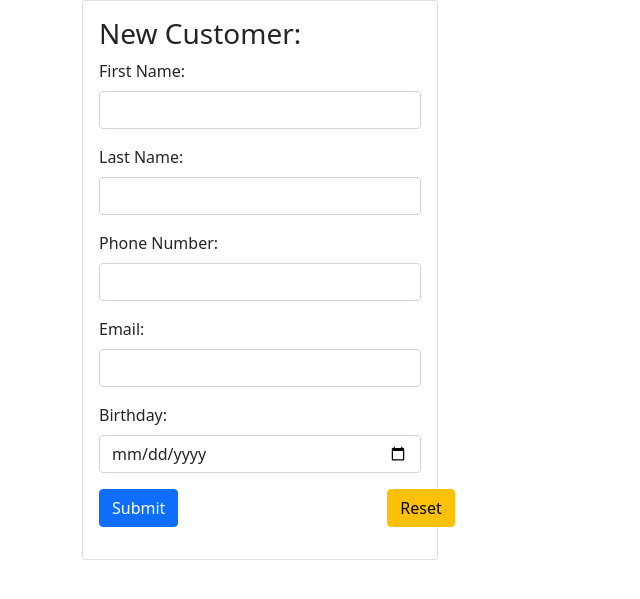
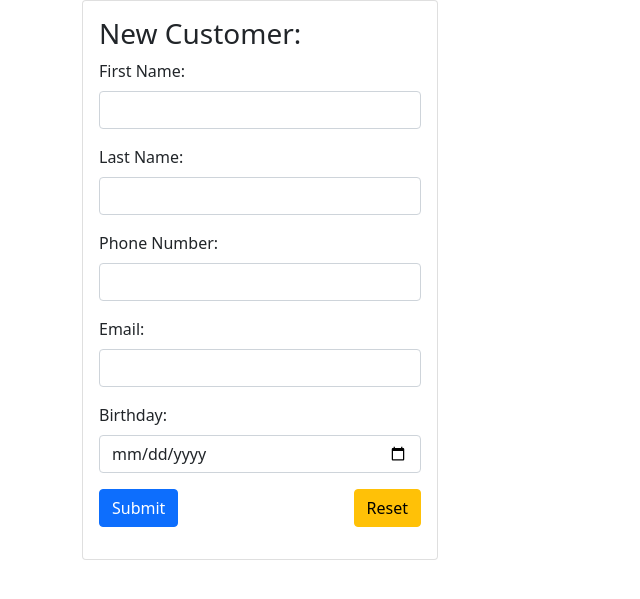
Before and after one commit to Valehead/Learn-PHP-SQL, a PHP site: page / in a window 1280 px wide. Shown: the top 599 px of the page, without its empty margins (0-640 px from the left). Run offline with PHP 8.4, Linux system fonts and the light colour scheme; some libraries are stand-ins or nearby versions.

Commit message:
finally figured out sql select issue, adding boostrap for eds demo

```diff
--- a/index.php
+++ b/index.php
@@ -60,17 +60,9 @@
                                 <input type="date" name="birthday" id="birthday" class="form-control" required>
                             </div>
 
-                            <div class="mb-3 row">
-
-                                <div class="col-2">
-                                    <button type="submit" class="btn btn-primary" name="submit" id="submit">Submit</button>
-                                </div>
-
-                                <div class="col-8"></div>
-
-                                <div class="col-2">
-                                    <button class="btn btn-warning" onClick="clear_form();">Reset</button>
-                                </div>
+                            <div class="mb-3 d-flex justify-content-between">
+                                <button type="submit" class="btn btn-primary" name="submit" id="submit">Submit</button>
+                                <button class="btn btn-warning" onClick="clear_form();">Reset</button>
                             </div>
 
                         </form>
```
